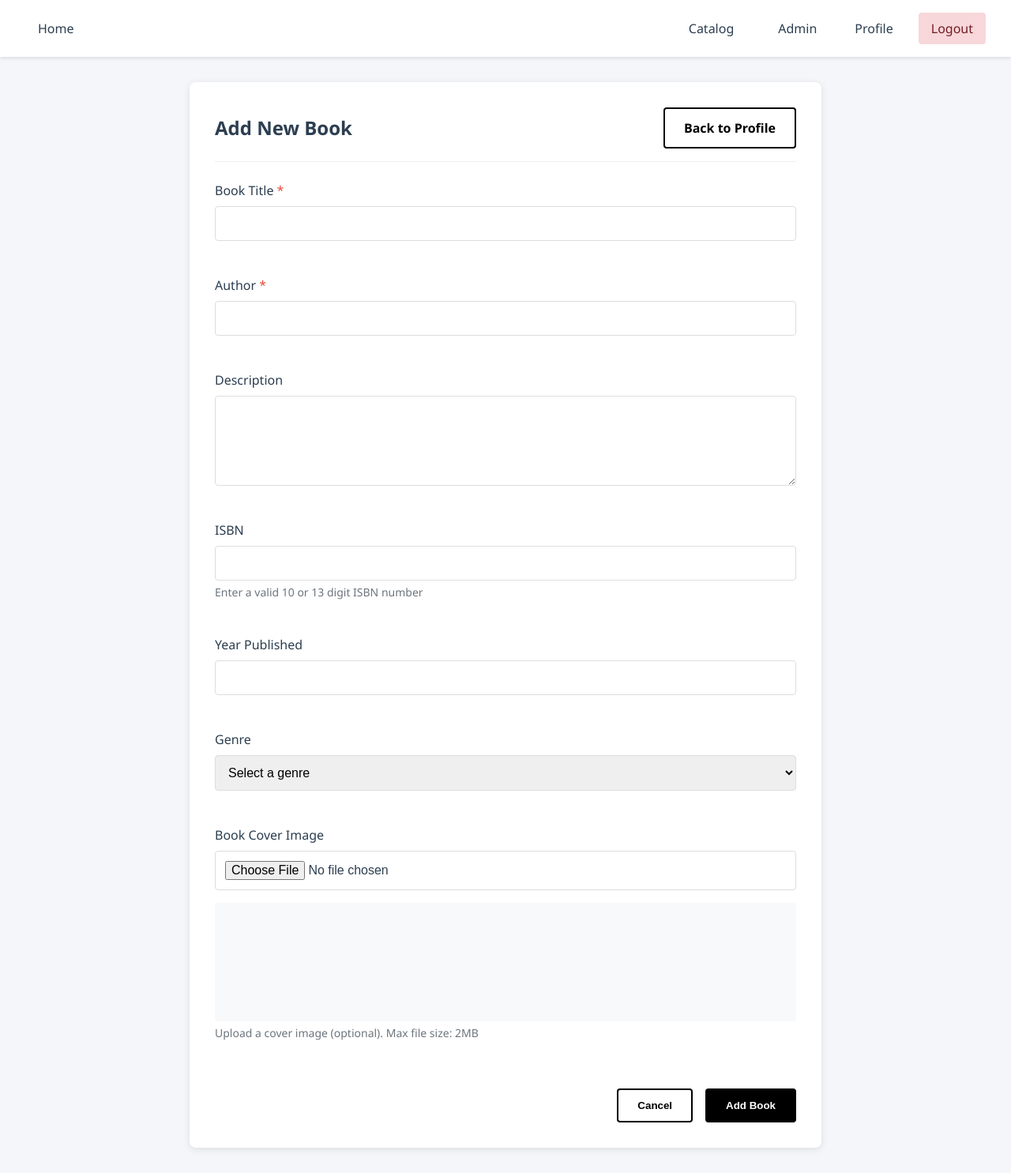
After one commit to A-R-Martin/COSC360-Project, a PHP site: page /cosc360/add_book.php in a window 1280 px wide. The commit adds this page. Shown: the whole page at 79% size. Run offline with PHP 8.4, Linux system fonts and the light colour scheme; a user stored in the database is signed in.

Commit message:
Test add book page

```diff
--- /dev/null
+++ b/add_book.php
@@ -0,0 +1,113 @@
+<?php
+session_start();
+// Check if user is logged in
+if (!isset($_SESSION['user_id'])) {
+    // Redirect to login page if not logged in
+    header("Location: signin.php");
+    exit();
+}
+?>
+<!DOCTYPE html>
+<html lang="en">
+<head>
+    <meta charset="UTF-8">
+    <meta name="viewport" content="width=device-width, initial-scale=1.0">
+    <meta name="description" content="Add a new book to your Virtual Library collection">
+    <meta name="keywords" content="add book, library management, virtual library, book catalog">
+    <title>Add New Book - Virtual Library</title>
+    <link rel="stylesheet" href="styles.css">
+</head>
+<body>
+    <?php include 'nav.php'; ?>
+    <main>
+        <section class="form-container">
+            <div class="form-header">
+                <h1>Add New Book</h1>
+                <a href="profile.php" class="btn-secondary">Back to Profile</a>
+            </div>
+
+            <form id="add-book-form" class="styled-form" enctype="multipart/form-data" novalidate>
+                <div class="form-group">
+                    <label for="title">Book Title <span class="required">*</span></label>
+                    <input type="text" id="title" name="title" required
+                           maxlength="255"
+                           title="Please enter the book title">
+                </div>
+
+                <div class="form-group">
+                    <label for="author">Author <span class="required">*</span></label>
+                    <input type="text" id="author" name="author" required
+                           maxlength="255"
+                           title="Please enter the author's name">
+                </div>
+
+                <div class="form-group">
+                    <label for="description">Description</label>
+                    <textarea id="description" name="description" rows="4"
+                              title="Please enter a brief description of the book"></textarea>
+                </div>
+
+                <div class="form-group">
+                    <label for="isbn">ISBN</label>
+                    <input type="text" id="isbn" name="isbn"
+                           pattern="^(?:\d{10}|\d{13})$"
+                           title="ISBN must be 10 or 13 digits">
+                    <small class="form-text">Enter a valid 10 or 13 digit ISBN number</small>
+                </div>
+
+                <div class="form-group">
+                    <label for="year">Year Published</label>
+                    <input type="number" id="year" name="year"
+                           min="1000" max="<?php echo date('Y'); ?>"
+                           title="Please enter a valid year">
+                </div>
+
+                <div class="form-group">
+                    <label for="genre">Genre</label>
+                    <select id="genre" name="genre">
+                        <option value="">Select a genre</option>
+                        <option value="Fiction">Fiction</option>
+                        <option value="Non-Fiction">Non-Fiction</option>
+                        <option value="Science Fiction">Science Fiction</option>
+                        <option value="Fantasy">Fantasy</option>
+                        <option value="Mystery">Mystery</option>
+                        <option value="Romance">Romance</option>
+                        <option value="Horror">Horror</option>
+                        <option value="Biography">Biography</option>
+                        <option value="History">History</option>
+                        <option value="Self-Help">Self-Help</option>
+                        <option value="Business">Business</option>
+                        <option value="Children">Children</option>
+                        <option value="Young Adult">Young Adult</option>
+                        <option value="Science">Science</option>
+                        <option value="Technology">Technology</option>
+                        <option value="Other">Other</option>
+                    </select>
+                </div>
+
+                <div class="form-group">
+                    <label for="book-cover">Book Cover Image</label>
+                    <div class="file-input-container">
+                        <input type="file" id="book-cover" name="book_cover"
+                               accept="image/jpeg,image/png,image/gif"
+                               title="Please select an image file (JPG, PNG, or GIF)">
+                        <div class="file-input-preview">
+                            <img id="cover-preview" src="#" alt="Cover preview" style="display: none; max-width: 200px; max-height: 300px;">
+                        </div>
+                    </div>
+                    <small class="form-text">Upload a cover image (optional). Max file size: 2MB</small>
+                </div>
+
+                <div class="form-actions">
+                    <button type="button" class="btn-secondary" id="cancel-add-book">Cancel</button>
+                    <button type="submit" class="btn-primary" id="submit-add-book">Add Book</button>
+                </div>
+            </form>
+
+            <div id="form-response-message" class="alert" style="display: none;"></div>
+        </section>
+    </main>
+
+    <script src="scripts.js"></script>
+</body>
+</html>
--- a/styles.css
+++ b/styles.css
@@ -1028,3 +1028,112 @@ textarea:focus {
     text-align: center;
     flex-grow: 1;
 }
+
+/* Add Book Form Styles */
+.form-container {
+    max-width: 800px;
+    margin: 2rem auto;
+    padding: 2rem;
+    background-color: #fff;
+    border-radius: 8px;
+    box-shadow: 0 2px 10px rgba(0, 0, 0, 0.1);
+}
+
+.form-header {
+    display: flex;
+    justify-content: space-between;
+    align-items: center;
+    margin-bottom: 1.5rem;
+    padding-bottom: 1rem;
+    border-bottom: 1px solid #eee;
+}
+
+.styled-form {
+    display: grid;
+    grid-template-columns: 1fr;
+    gap: 1.25rem;
+}
+
+.form-group {
+    display: flex;
+    flex-direction: column;
+}
+
+.form-group label {
+    margin-bottom: 0.5rem;
+    font-weight: 500;
+}
+
+.form-group .required {
+    color: #e74c3c;
+}
+
+.form-group input,
+.form-group select,
+.form-group textarea {
+    padding: 0.75rem;
+    border: 1px solid #ddd;
+    border-radius: 4px;
+    font-size: 1rem;
+}
+
+.form-group textarea {
+    resize: vertical;
+    min-height: 100px;
+}
+
+.form-text {
+    margin-top: 0.25rem;
+    font-size: 0.875rem;
+    color: #6c757d;
+}
+
+.file-input-container {
+    display: flex;
+    flex-direction: column;
+    gap: 0.5rem;
+}
+
+.file-input-preview {
+    margin-top: 0.5rem;
+    display: flex;
+    justify-content: center;
+    align-items: center;
+    padding: 1rem;
+    background-color: #f8f9fa;
+    border-radius: 4px;
+    min-height: 150px;
+}
+
+.form-actions {
+    display: flex;
+    justify-content: flex-end;
+    gap: 1rem;
+    margin-top: 1rem;
+}
+
+/* Alert Messages */
+.alert {
+    padding: 1rem;
+    margin: 1rem 0;
+    border-radius: 4px;
+    border-left: 4px solid;
+}
+
+.alert-success {
+    background-color: #d4edda;
+    border-left-color: #28a745;
+    color: #155724;
+}
+
+.alert-error {
+    background-color: #f8d7da;
+    border-left-color: #dc3545;
+    color: #721c24;
+}
+
+.alert-info {
+    background-color: #cce5ff;
+    border-left-color: #0d6efd;
+    color: #004085;
+}
```
